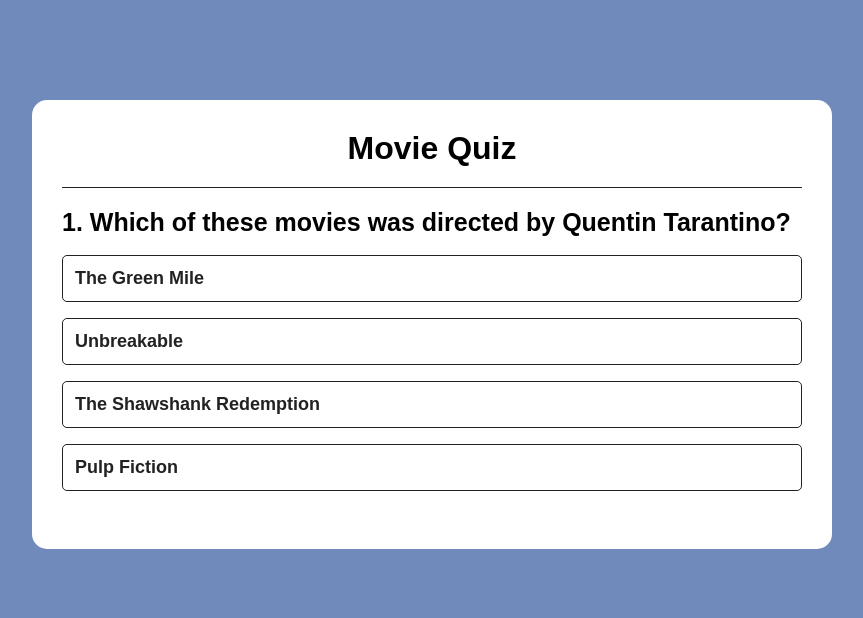
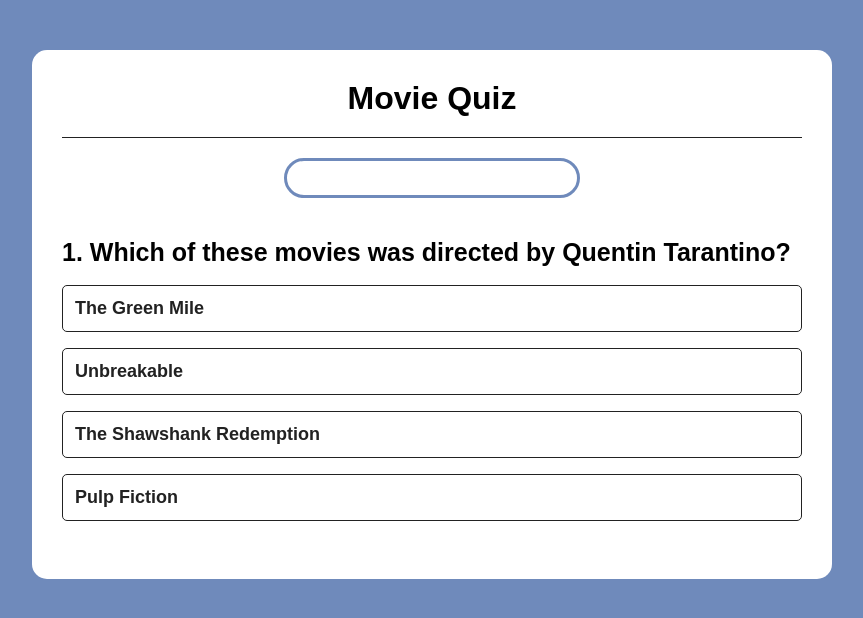
Before and after one commit to jurba1997/pp2, a plain HTML site: page index.html in a window 1280 px wide. Shown: the whole page, without its empty margins (208-1071 px from the left). Drawn offline with Linux system fonts and the light colour scheme.

Commit message:
add a progress bar

```diff
--- a/assets/css/style.css
+++ b/assets/css/style.css
@@ -15,7 +15,7 @@ body {
     background: #fff;
     width: 90%;
     max-width: 800px;
-    margin: 100px auto 0;
+    margin: 50px auto 0;
     border-radius: 15px;
     padding: 30px;
 }
@@ -25,6 +25,25 @@ body {
     border-bottom: 1.75px solid #222;
     padding-bottom: 20px;
     text-align: center;
+}
+
+/* Progress bar */
+
+#progress-bar {
+    width: 40%;
+    height: 40px;
+    border: 3px solid #6f8abb;
+    margin-top: 5px;
+    border-radius: 20px;
+    overflow: hidden;
+    align-items: center;
+    margin: 20px auto;
+}
+
+#progress-bar-full {
+    height: 100%;
+    background: #6f8abb;
+    width: 0%;
 }
 
 /* Inner/Questions div*/
--- a/index.html
+++ b/index.html
@@ -14,6 +14,9 @@
     <div id="container">
 
         <h1>Movie Quiz</h1>
+        <div id="progress-bar">
+            <div id="progress-bar-full"></div>
+        </div>
 
         <div class="inner">
             <h2 id="question">Question</h2>
```
